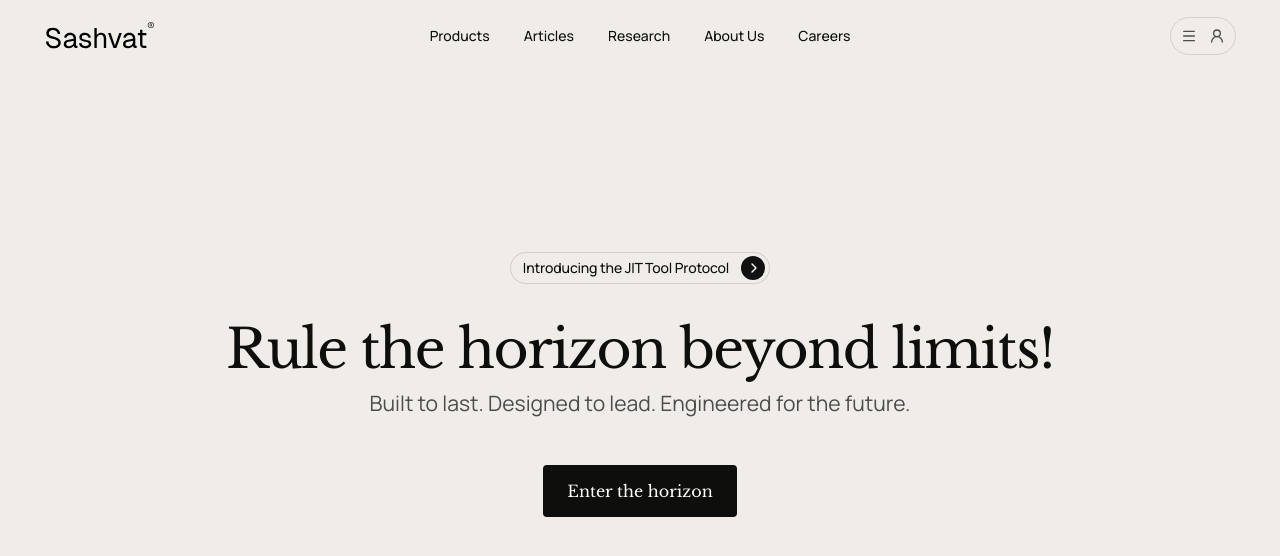
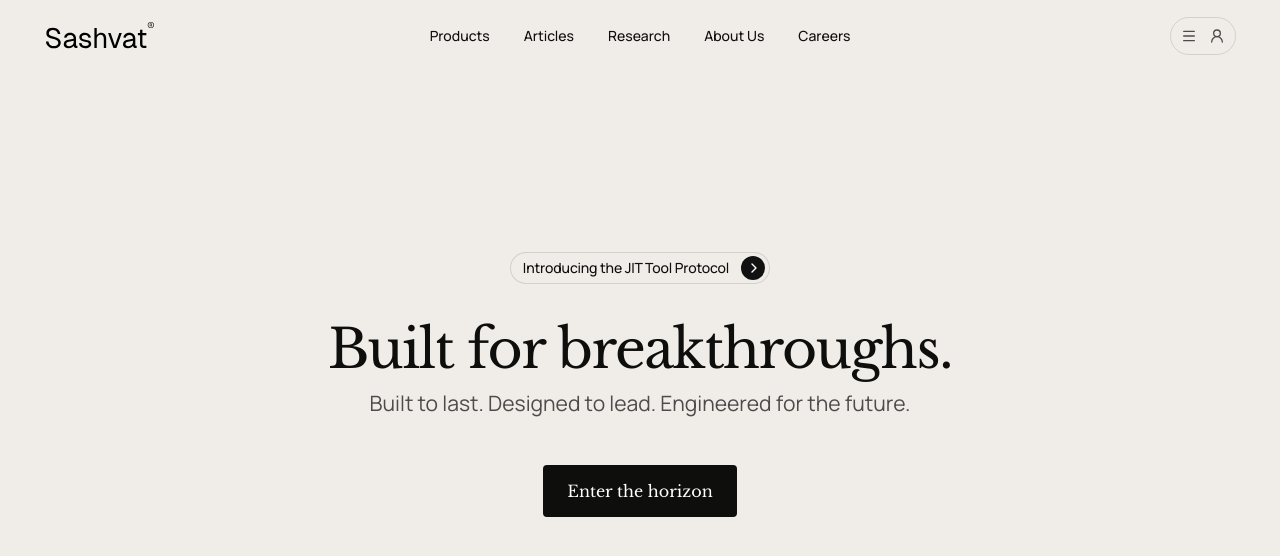
Before and after one commit to sashvat-bharat/sashvat-bharat, a Next.js app: page / in a window 1280 px wide. Shown: the top 556 px of the page. Built offline with nearby package versions, Linux system fonts and the light colour scheme; no server answers; a web font is replaced by a local one.

Commit message:
style: update hero section title and top bar border radius for improved design consistency

```diff
--- a/src/app/layout.tsx
+++ b/src/app/layout.tsx
@@ -30,7 +30,7 @@ export const viewport: Viewport = {
 
 export const metadata: Metadata = {
   title: {
-    default: "Sashvat Bharat | Rule the Horizon Beyond Limits!",
+    default: "Sashvat Bharat | Built for breakthroughs.",
     template: "%s | Sashvat Bharat"
   },
   description: "Next-generation AI/ML systems, autonomous AI agents, and high-performance productivity applications for B2B and B2C markets. Rule the Horizon. Beyond Limits!",
--- a/src/components/ui/HeroSection.tsx
+++ b/src/components/ui/HeroSection.tsx
@@ -29,9 +29,10 @@ const HeroSection = () => {
 
 
         <div className="intro-text">
-          <h1 className="main-title">
-            Rule the horizon beyond limits!
-          </h1>
+
+          {/* <h1 className="main-title">Rule the horizon beyond limits!</h1> */}
+          {/* <h1 className="main-title">Ordinary is not an option. Breakthrough is.</h1> */}
+          <h1 className="main-title">Built for breakthroughs.</h1>
 
           <h4 className="support-title">
             Built to last. Designed to lead. Engineered for the future.
--- a/src/styles/layout/TopBar.css
+++ b/src/styles/layout/TopBar.css
@@ -50,7 +50,7 @@
   font-size: 14px;
   line-height: 16px;
   font-weight: 500;
-  border-radius: 12px;
+  border-radius: 8px;
   background-color: transparent;
   padding: 16px 12px 16px 12px;
   border: 1px solid transparent;
```
